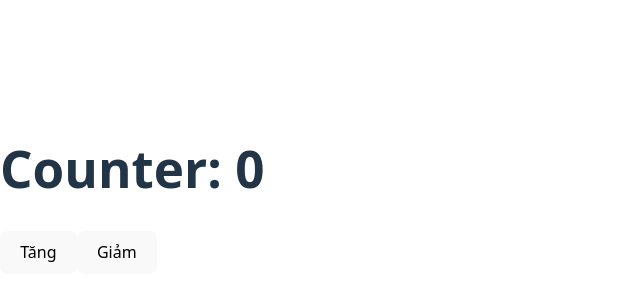
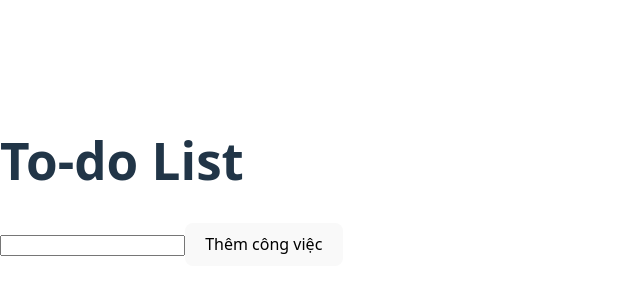
Before and after one commit to luuvanphat/PhatTrienGiaoDienUngDung, a React (Vite) app in the folder Tuan9Lan2/: page / in a window 1280 px wide. Shown: the part 210-510 px from the top of the page, without its empty margins (0-640 px from the left). Built offline with nearby package versions, Linux system fonts and the light colour scheme.

Commit message:
Commit 2: To-do List

```diff
--- a/Tuan9Lan2/src/App.jsx
+++ b/Tuan9Lan2/src/App.jsx
@@ -1,17 +1,44 @@
 // src/App.jsx
-import React from 'react';
+import React, { useState } from 'react';
 import { useDispatch, useSelector } from 'react-redux';
-import { increment, decrement } from './redux/counterSlice';
+import { addTodo, toggleTodo, removeTodo } from './redux/todoSlice';
 
 function App() {
-  const count = useSelector((state) => state.counter.count);
+  const [newTodo, setNewTodo] = useState('');
+  const todos = useSelector((state) => state.todos.todos);
   const dispatch = useDispatch();
+
+  const handleAddTodo = () => {
+    if (newTodo.trim()) {
+      dispatch(addTodo(newTodo));
+      setNewTodo('');
+    }
+  };
 
   return (
     <div>
-      <h1>Counter: {count}</h1>
-      <button onClick={() => dispatch(increment())}>Tăng</button>
-      <button onClick={() => dispatch(decrement())}>Giảm</button>
+      <h1>To-do List</h1>
+      <input
+        type="text"
+        value={newTodo}
+        onChange={(e) => setNewTodo(e.target.value)}
+      />
+      <button onClick={handleAddTodo}>Thêm công việc</button>
+      <ul>
+        {todos.map((todo, index) => (
+          <li key={index}>
+            <span
+              onClick={() => dispatch(toggleTodo(index))}
+              style={{
+                textDecoration: todo.completed ? 'line-through' : 'none',
+              }}
+            >
+              {todo.text}
+            </span>
+            <button onClick={() => dispatch(removeTodo(index))}>Xóa</button>
+          </li>
+        ))}
+      </ul>
     </div>
   );
 }
--- a/Tuan9Lan2/src/redux/store.jsx
+++ b/Tuan9Lan2/src/redux/store.jsx
@@ -1,9 +1,11 @@
 // src/redux/store.js
 import { configureStore } from '@reduxjs/toolkit';
 import counterReducer from './counterSlice';
+import todoReducer from './todoSlice';
 
 export const store = configureStore({
   reducer: {
     counter: counterReducer,
+    todos: todoReducer,
   },
 });
--- /dev/null
+++ b/Tuan9Lan2/src/redux/todoSlice.jsx
@@ -0,0 +1,24 @@
+// src/redux/todoSlice.js
+import { createSlice } from '@reduxjs/toolkit';
+
+const todoSlice = createSlice({
+  name: 'todos',
+  initialState: {
+    todos: [],
+  },
+  reducers: {
+    addTodo: (state, action) => {
+      state.todos.push({ text: action.payload, completed: false });
+    },
+    toggleTodo: (state, action) => {
+      const todo = state.todos[action.payload];
+      todo.completed = !todo.completed;
+    },
+    removeTodo: (state, action) => {
+      state.todos.splice(action.payload, 1);
+    },
+  },
+});
+
+export const { addTodo, toggleTodo, removeTodo } = todoSlice.actions;
+export default todoSlice.reducer;
```
Also changed, not shown: Tuan9Lan2/minhchung/commit2_TodoList.png (added).
